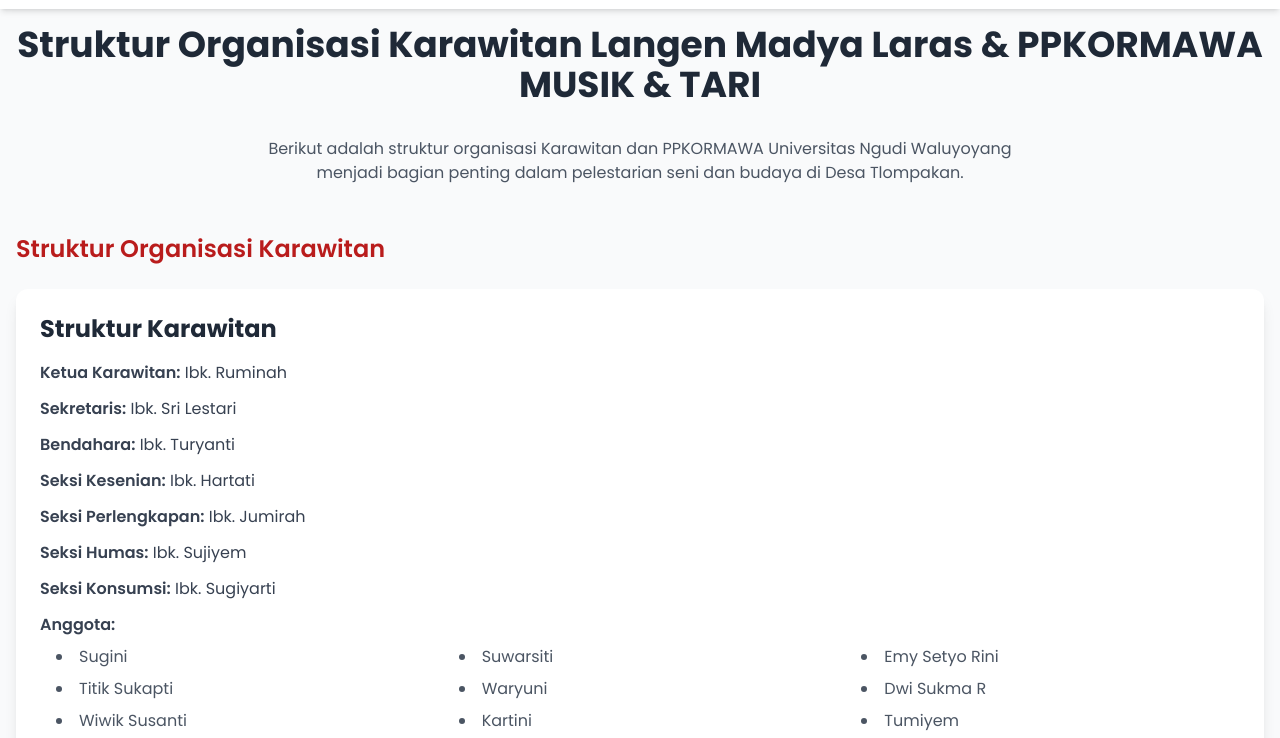
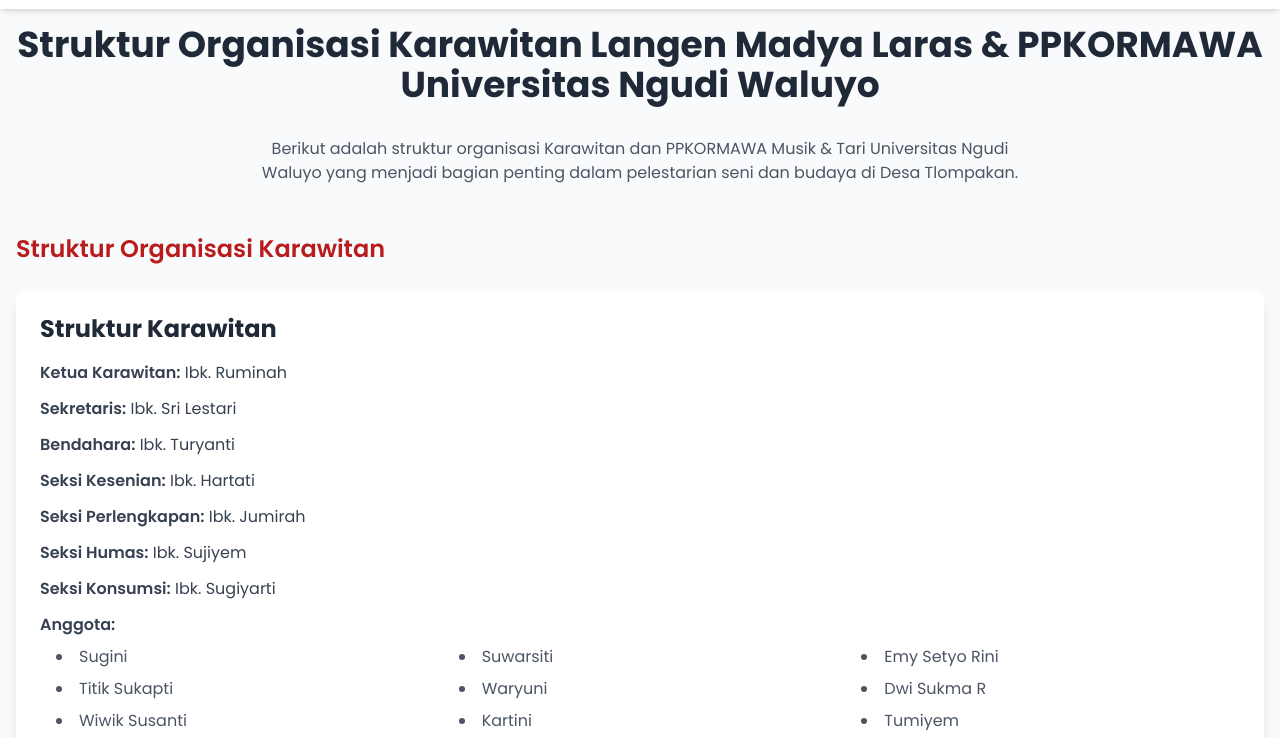
Before and after one commit to Agstynn/desakebudayaantlompakan, a plain HTML site: page struktur-organisasi.html in a window 1280 px wide. Shown: the part 55-793 px from the top of the page. Drawn offline with nearby package versions, Linux system fonts and the light colour scheme.

Commit message:
perubahan deskripsi

```diff
--- a/struktur-organisasi.html
+++ b/struktur-organisasi.html
@@ -83,9 +83,9 @@
 
     <!-- Konten Utama -->
     <main class="pt-20 pb-20 container mx-auto px-4">
-        <h2 class="text-4xl font-bold text-gray-800 mb-8 text-center">Struktur Organisasi Karawitan Langen Madya Laras & PPKORMAWA MUSIK & TARI </h2>
+        <h2 class="text-4xl font-bold text-gray-800 mb-8 text-center">Struktur Organisasi Karawitan Langen Madya Laras & PPKORMAWA Universitas Ngudi Waluyo</h2>
         <p class="text-center text-gray-600 mb-12 max-w-3xl mx-auto">
-            Berikut adalah struktur organisasi Karawitan dan PPKORMAWA Universitas Ngudi Waluyoyang menjadi bagian penting dalam pelestarian seni dan budaya di Desa Tlompakan.
+            Berikut adalah struktur organisasi Karawitan dan PPKORMAWA Musik & Tari Universitas Ngudi Waluyo yang menjadi bagian penting dalam pelestarian seni dan budaya di Desa Tlompakan.
         </p>
 
         <!-- Struktur Organisasi Karawitan -->
```
